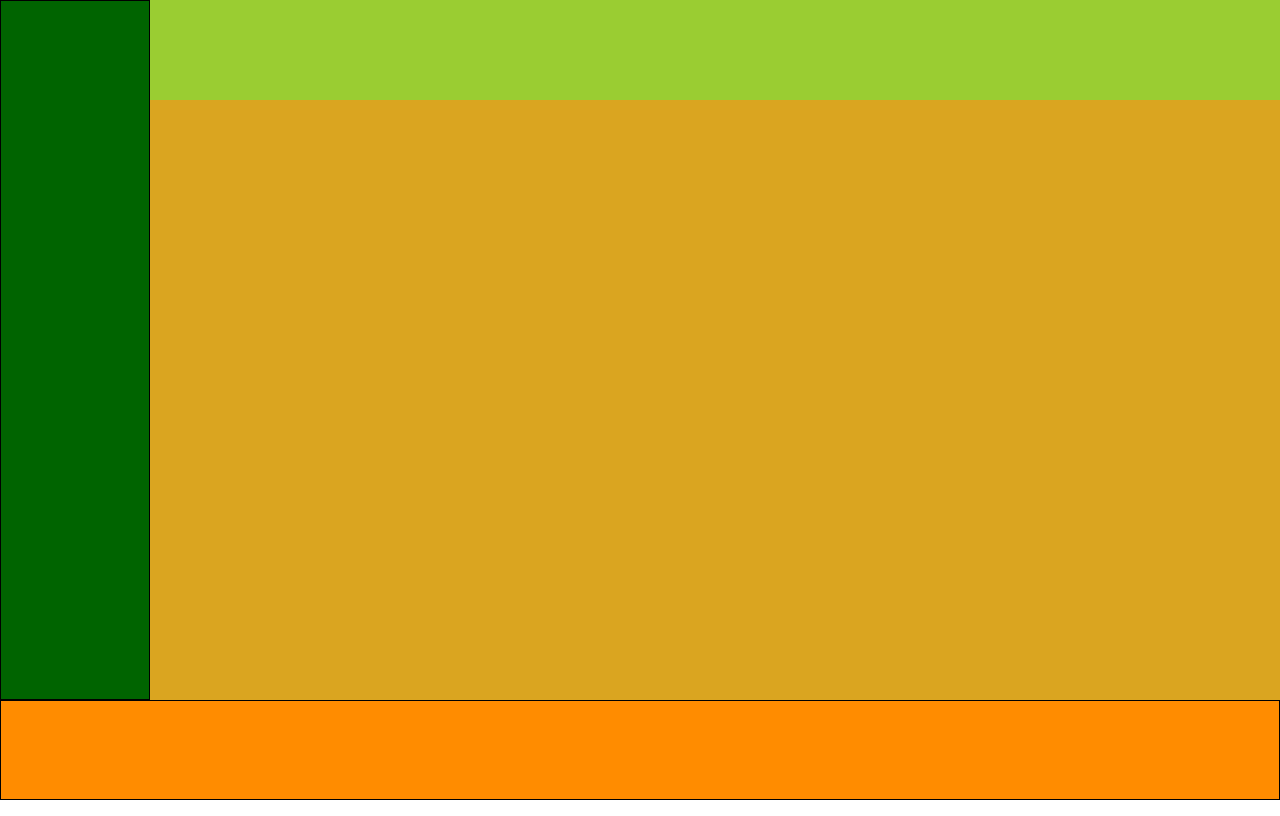
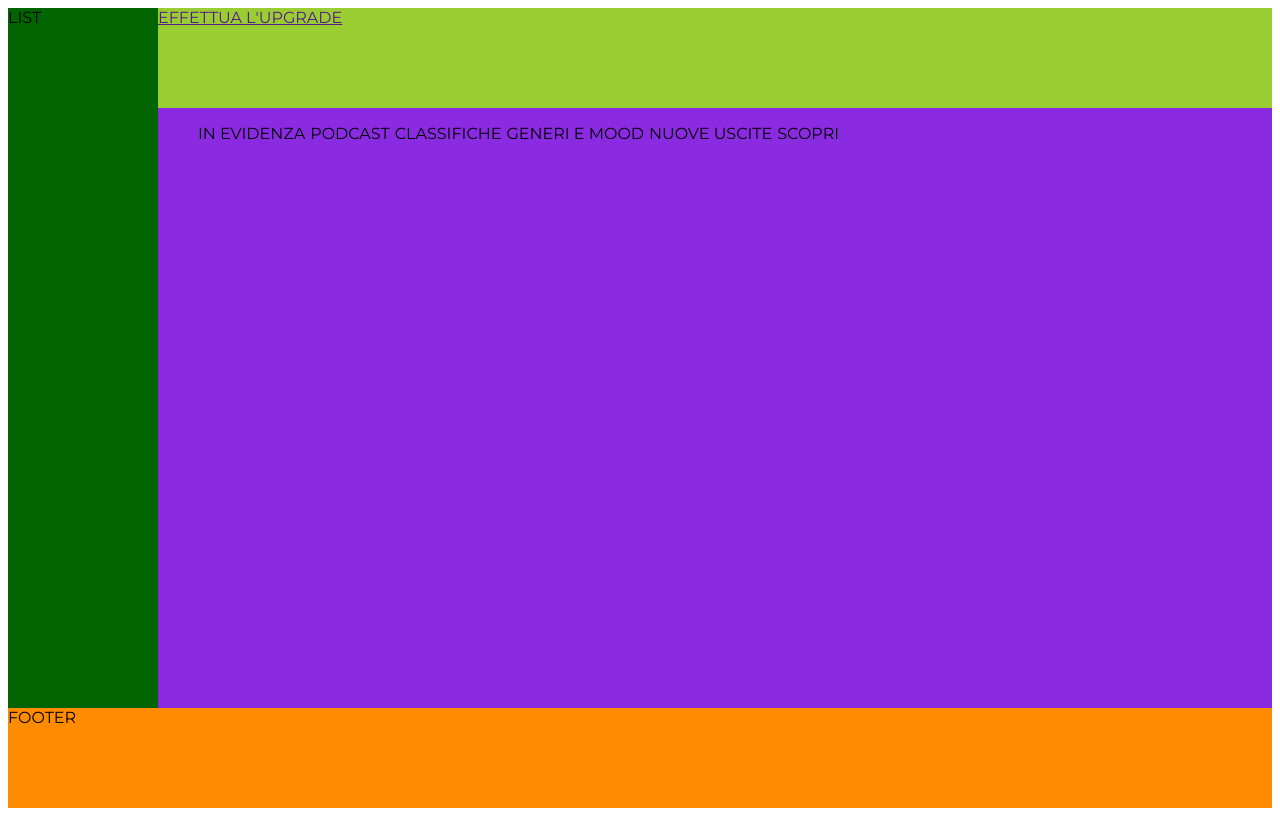
Before and after one commit to diegoG82/html-css-spotifyweb, a plain HTML site: page index.html in a window 1280 px wide. Drawn offline with Linux system fonts and the light colour scheme.

Commit message:
reimpostato layout ed inizio posizionamento oggetti

```diff
--- a/css/style.css
+++ b/css/style.css
@@ -1,4 +1,4 @@
-/* RESET */
+    RESET
 
 *{
     padding:0;
@@ -17,43 +17,47 @@ body{
 
 /* WRAPPER */
 .wrapper{
-    max-width: 100%;
+    width: 100%;
     height: 100vh;
     background-color: hotpink;
 }
 
-/* CONTENT */
-.main{
+/* MAIN CONTENT */
+.main-content{
+    display: flex;
     width: 100%;
-    height:calc(100vh - 100px);
-    background-color: goldenrod;
+    height:calc(100% - 100px);
+    background-color: blueviolet    ;
     }
+
+.right{
+    width: calc(100% - 150px)
+}
+
+.right-menu{
+    display: flex;
+    list-style: none;
+    gap:5px;
+
+}
+
 
 /* HEADER */
 .header{
     height:100px;
     background-color:yellowgreen;
-    width: calc(100% - 150px);
-    position: fixed;
-    right:0;
-
-
 }
-
 
 /* SIDEBAR */
 .sidebar{
     width: 150px;
     height: 100%;
     background-color: darkgreen;
-    border: 1px solid black;
-
 }
 
-/* PLAYER */
+/* FOOTER */
 .footer{
     width:100%;
     height:100px;
     background-color: darkorange;
-    border:1px solid black;
 }
--- a/index.html
+++ b/index.html
@@ -21,24 +21,43 @@
 
 <body>
     <div class="wrapper">
-        <div class="main">
 
-            <div class="content">
+        <!-- MAIN CONTENT -->
+        <div class="main-content">
 
-                <div class="header"></div>
-
+            <div class="left">
+                <div class="sidebar">
+                    LIST
+                </div>
 
             </div>
 
+            <div class="right">
 
+                <div class="header">
+                <div><a href="">EFFETTUA L'UPGRADE</a></div>
+                </div>
 
-            <div class="sidebar"></div>
+                <!-- ALBUM MENU -->
+                <ul class="right-menu">
+                    <li>IN EVIDENZA</li>
+                    <li>PODCAST</li>
+                    <li>CLASSIFICHE</li>
+                    <li>GENERI E MOOD</li>
+                    <li>NUOVE USCITE</li>
+                    <li>SCOPRI</li>
+                </ul>
 
-
+            </div>
 
         </div>
+        <!-- END MAIN CONTENT  -->
 
-        <div class="footer"></div>
+        <!-- FOOTER -->
+        <div class="footer">
+            FOOTER
+        </div>
+        <!-- END FOOTER -->
 
     </div>
 
```
